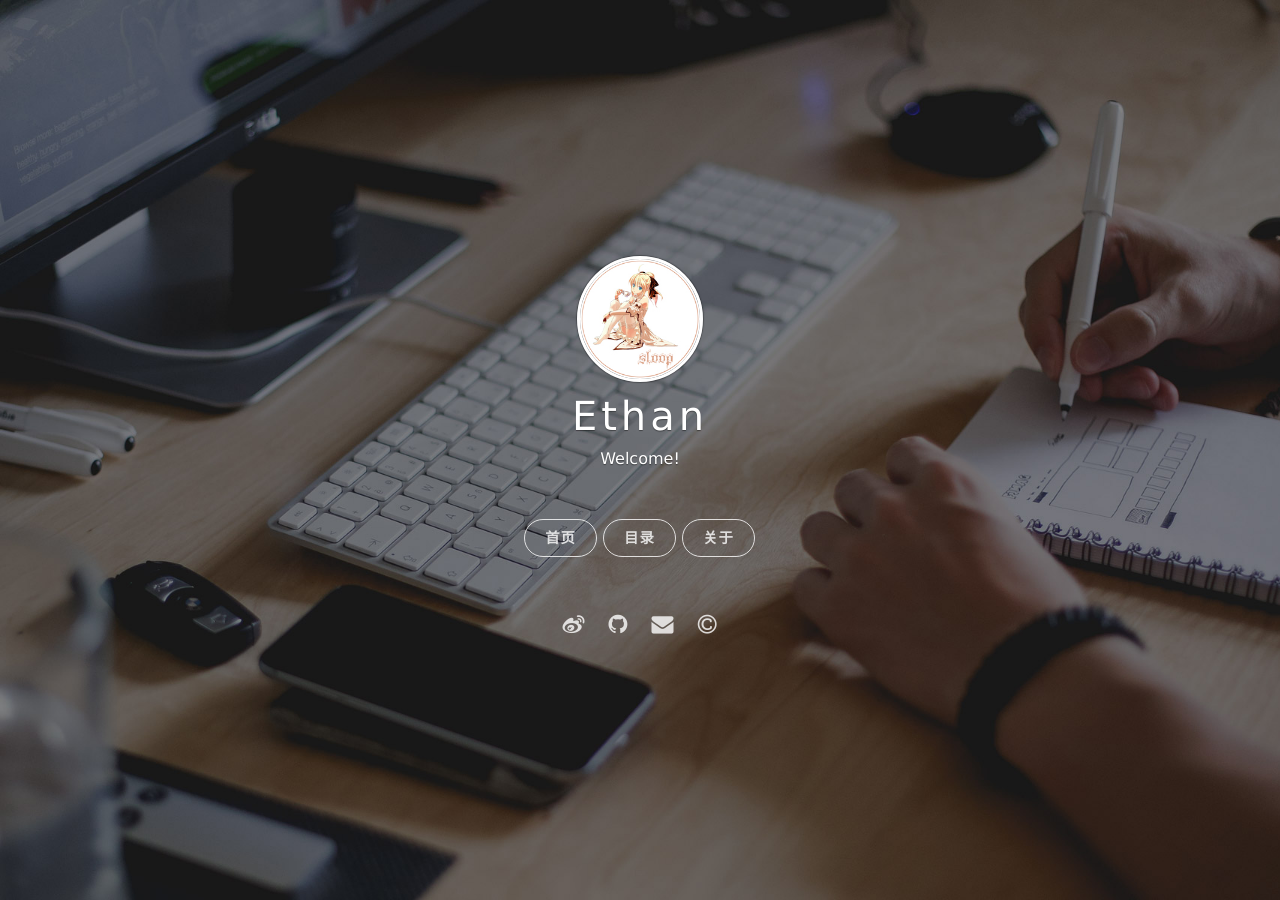
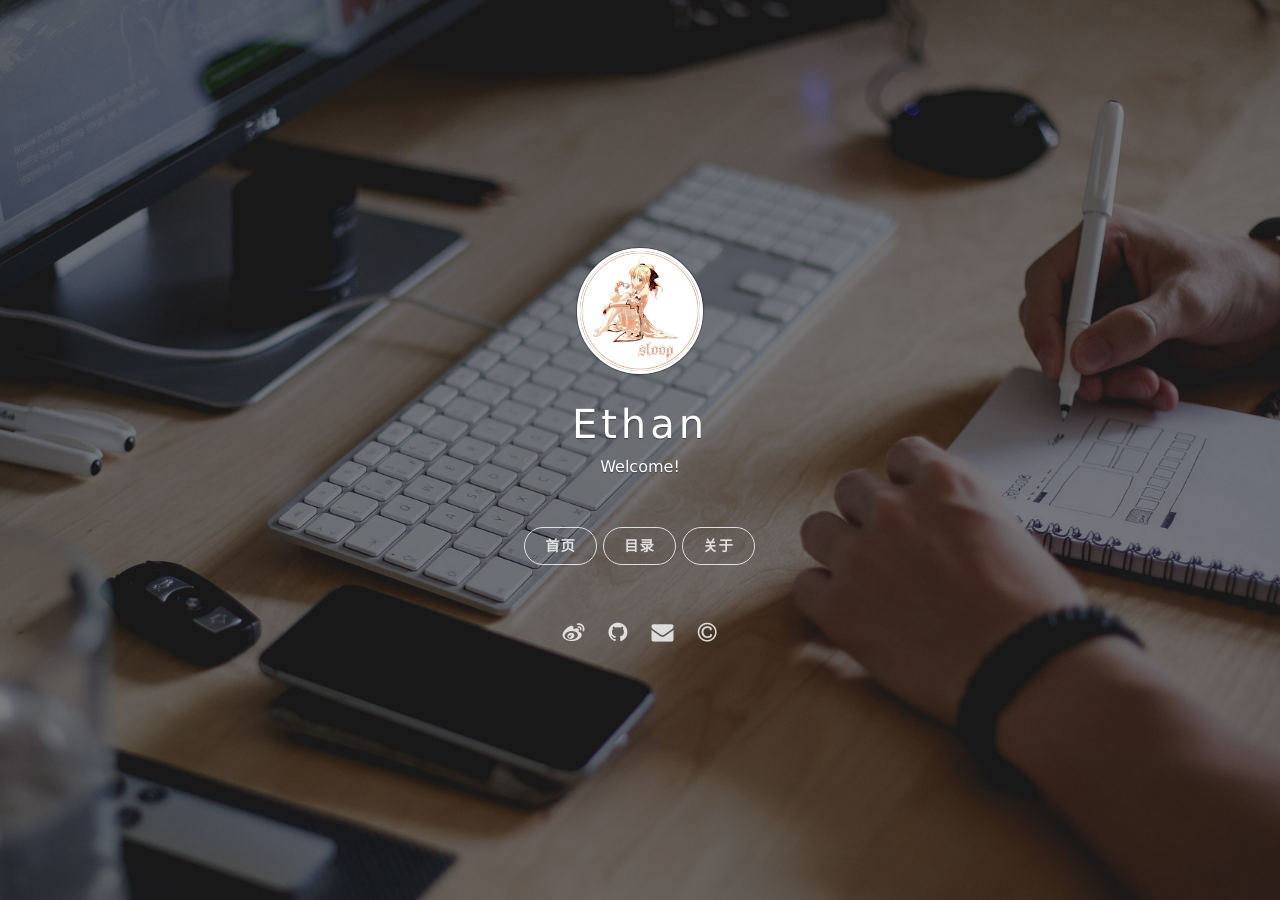
Before and after one commit to Ethan-9606/Ethan-9606.github.io, a Jekyll site: the page built from index.html, in a window 1280 px wide. Built offline with Jekyll 4.4.1, drawn with Linux system fonts in a browser that asks for light colours; nearby versions of some CDN libraries; the list of posts is cut into pages by our own code; comment, search, counter and statistics services are not loaded.

Commit message:
test theme

```diff
--- a/_sass/components/_panels.scss
+++ b/_sass/components/_panels.scss
@@ -62,7 +62,7 @@
   }
 */
   .panel-cover__logo {
-    margin-bottom: .4em;
+    margin-bottom: 1.4em;
   }
 
   .panel-cover__description {
```
